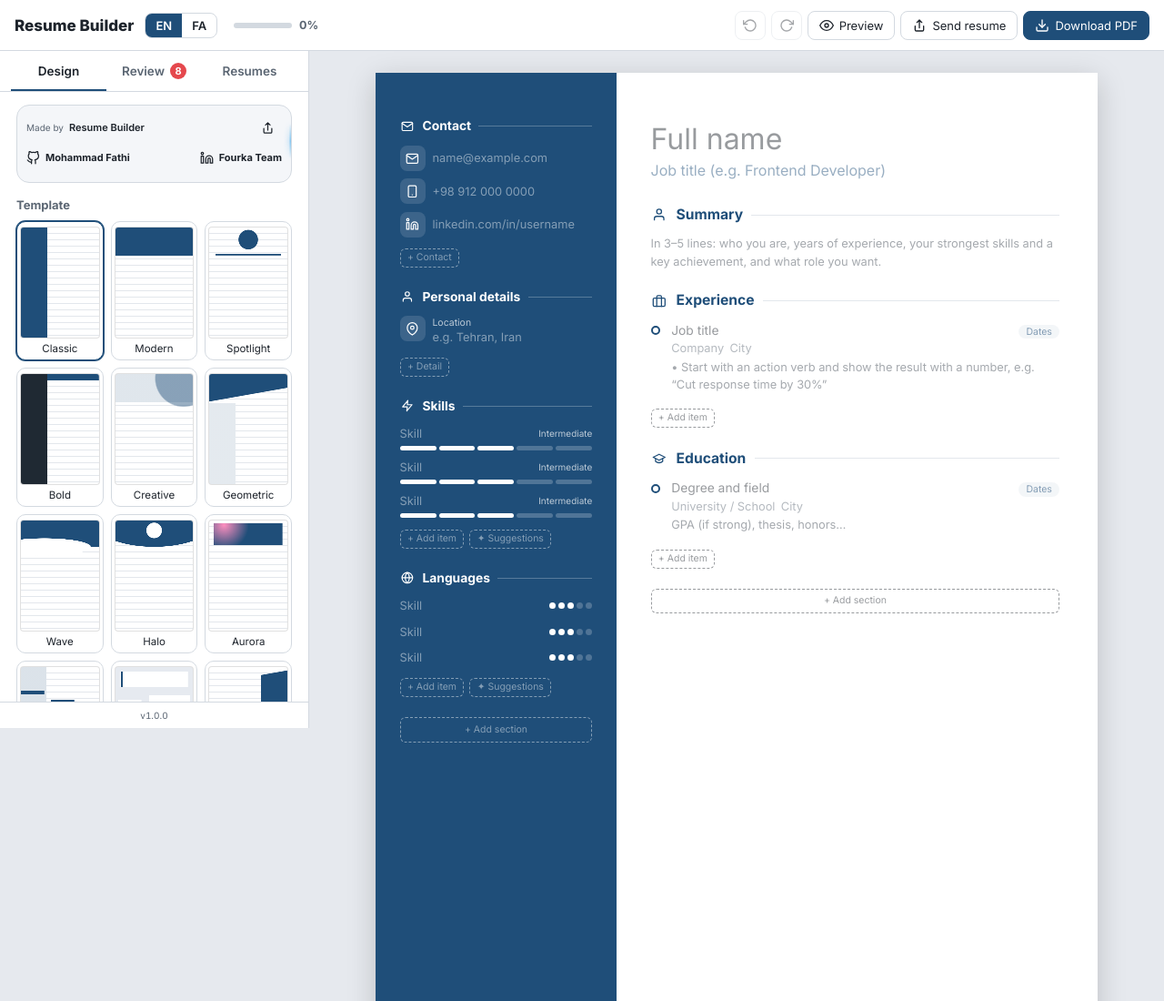
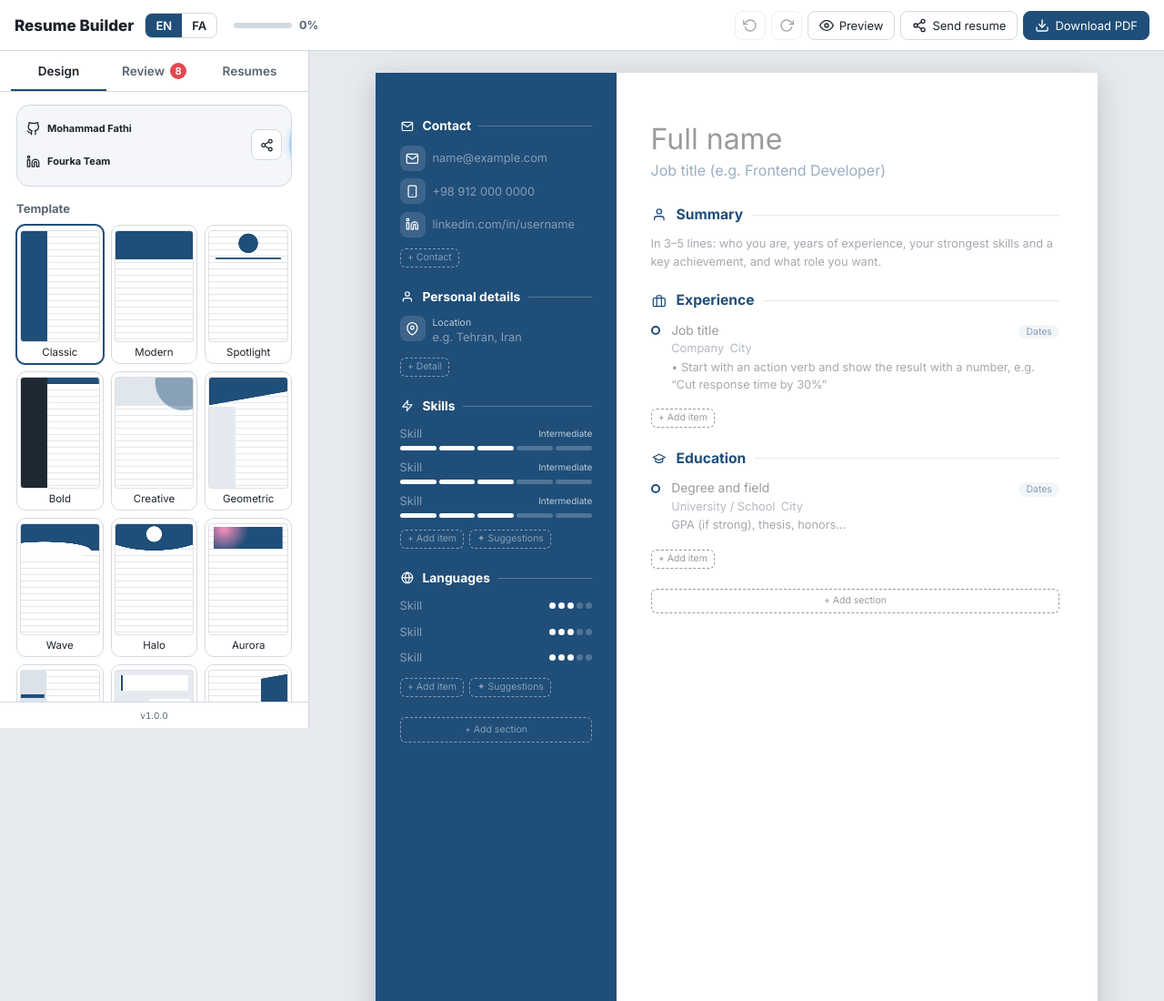
Before and after one commit to MrRomof/resume-builder, a plain HTML site: page index.html in a window 1280 px wide. Shown: the top 1100 px of the page at 91% size. Drawn offline with Linux system fonts and the light colour scheme.

Commit message:
style: simplify creator card and use connected-circle share icons

```diff
--- a/index.html
+++ b/index.html
@@ -25,7 +25,7 @@
     <button type="button" class="icon-btn" id="btnRedo" data-tt="redo"><svg viewBox="0 0 24 24" fill="none" stroke="currentColor" stroke-width="2" stroke-linecap="round" stroke-linejoin="round"><polyline points="23 4 23 10 17 10"/><path d="M20.49 15a9 9 0 1 1-2.12-9.36L23 10"/></svg></button>
     <button type="button" id="btnPreview"><svg viewBox="0 0 24 24" fill="none" stroke="currentColor" stroke-width="2" stroke-linecap="round" stroke-linejoin="round"><path d="M1 12s4-8 11-8 11 8 11 8-4 8-11 8-11-8-11-8z"/><circle cx="12" cy="12" r="3"/></svg><span class="lbl"></span></button>
     <button type="button" id="btnPanel" class="panel-toggle"><svg viewBox="0 0 24 24" fill="none" stroke="currentColor" stroke-width="2" stroke-linecap="round" stroke-linejoin="round"><line x1="4" y1="21" x2="4" y2="14"/><line x1="4" y1="10" x2="4" y2="3"/><line x1="12" y1="21" x2="12" y2="12"/><line x1="12" y1="8" x2="12" y2="3"/><line x1="20" y1="21" x2="20" y2="16"/><line x1="20" y1="12" x2="20" y2="3"/><line x1="1" y1="14" x2="7" y2="14"/><line x1="9" y1="8" x2="15" y2="8"/><line x1="17" y1="16" x2="23" y2="16"/></svg><span class="lbl" data-t="panel"></span><span class="check-badge" hidden></span></button>
-    <button type="button" id="shareResume"><svg viewBox="0 0 24 24" fill="none" stroke="currentColor" stroke-width="2" stroke-linecap="round" stroke-linejoin="round" aria-hidden="true"><path d="M12 16V3m-4 4 4-4 4 4M5 13v6a2 2 0 0 0 2 2h10a2 2 0 0 0 2-2v-6"/></svg><span class="lbl"></span></button>
+    <button type="button" id="shareResume"><svg viewBox="0 0 24 24" fill="none" stroke="currentColor" stroke-width="2" stroke-linecap="round" stroke-linejoin="round" aria-hidden="true"><circle cx="18" cy="5" r="3"/><circle cx="6" cy="12" r="3"/><circle cx="18" cy="19" r="3"/><path d="m8.6 10.5 6.8-4M8.6 13.5l6.8 4"/></svg><span class="lbl"></span></button>
     <button type="button" id="btnPrint" class="primary"><svg viewBox="0 0 24 24" fill="none" stroke="currentColor" stroke-width="2" stroke-linecap="round" stroke-linejoin="round"><path d="M21 15v4a2 2 0 0 1-2 2H5a2 2 0 0 1-2-2v-4"/><polyline points="7 10 12 15 17 10"/><line x1="12" y1="15" x2="12" y2="3"/></svg><span class="lbl" data-t="pdf"></span></button>
   </div>
 </header>
--- a/js/community.js
+++ b/js/community.js
@@ -3,23 +3,21 @@ const APP_VERSION = '1.0.0';
 const PUBLIC_SITE = 'https://mrromof.github.io/resume-builder/';
 const communityText = (fa, en) => lang() === 'fa' ? fa : en;
 function creatorLink(label, url, iconName) {
-  return h('a', { href: url, target: '_blank', rel: 'noopener noreferrer' }, iconName ? icon(iconName) : null, label);
+  return h('a', { href: url, target: '_blank', rel: 'noopener noreferrer' }, iconName ? icon(iconName) : null, h('span', { class: 'creator-name' }, label));
 }
 function shareIcon() {
   const span = h('span', { class: 'ic', 'aria-hidden': 'true' });
-  span.innerHTML = '<svg viewBox="0 0 24 24" fill="none" stroke="currentColor" stroke-width="2" stroke-linecap="round" stroke-linejoin="round"><path d="M12 16V3m-4 4 4-4 4 4M5 13v6a2 2 0 0 0 2 2h10a2 2 0 0 0 2-2v-6"/></svg>';
+  span.innerHTML = '<svg viewBox="0 0 24 24" fill="none" stroke="currentColor" stroke-width="2" stroke-linecap="round" stroke-linejoin="round"><circle cx="18" cy="5" r="3"/><circle cx="6" cy="12" r="3"/><circle cx="18" cy="19" r="3"/><path d="m8.6 10.5 6.8-4M8.6 13.5l6.8 4"/></svg>';
   return span;
 }
 function renderCommunity() {
   const shareLabel = communityText('اشتراک سایت', 'Share website');
   const card = h('div', { class: 'creator-card' },
-    h('div', { class: 'creator-heading' },
-      h('span', { class: 'made-by' }, communityText('ساخته‌شده توسط', 'Made by')),
-      h('button', { type: 'button', class: 'site-copy', id: 'copySite', onclick: copySite, title: communityText('کپی آدرس سایت', 'Copy website address') }, 'Resume Builder'),
+    h('div', { class: 'creator-layout' },
+      h('div', { class: 'creator-people' },
+        creatorLink('Mohammad Fathi', 'https://github.com/MrRomof', 'github'),
+        creatorLink('Fourka Team', 'https://www.linkedin.com/company/fourka/', 'linkedin')),
       h('button', { type: 'button', class: 'site-share', id: 'shareSite', onclick: shareSite, title: shareLabel, 'aria-label': shareLabel }, shareIcon())),
-    h('div', { class: 'creator-people' },
-      creatorLink('Mohammad Fathi', 'https://github.com/MrRomof', 'github'),
-      creatorLink('Fourka Team', 'https://www.linkedin.com/company/fourka/', 'linkedin')),
     h('span', { class: 'copy-feedback', id: 'copyFeedback', role: 'status', hidden: '' }));
   fill($('#community'), card);
   $('#appVersion').textContent = `v${APP_VERSION}`;
--- a/style.css
+++ b/style.css
@@ -1010,19 +1010,17 @@ span.f { display: inline-block; }
 /* Shared card above every sidebar tab; never part of the resume document. */
 .community { margin: 8px 0 2px; }
 .creator-card { --shine-color: #9dd7ff70; --orbit-color: #89c8f0; position: relative; isolation: isolate; min-width: 0; padding: 8px 10px 10px; border: 1px solid var(--app-border); border-radius: 14px; background: var(--app-soft); overflow: hidden; }
-.creator-heading { display: flex; align-items: center; gap: 6px; color: var(--app-muted); font-size: 10px; }
-.made-by { flex: none; }
-.site-copy, .site-share { font: inherit; border: 0; background: transparent; color: var(--app-ink); cursor: pointer; position: relative; z-index: 1; }
-.site-copy { min-width: 0; padding: 8px 0; font-size: 11px; font-weight: 600; }
-.site-copy:hover { text-decoration: underline; text-underline-offset: 3px; }
-.site-share { margin-inline-start: auto; width: 32px; height: 32px; flex: none; display: inline-flex; align-items: center; justify-content: center; border-radius: 7px; }
+.creator-layout { display: grid; grid-template-columns: minmax(0, 1fr) 34px; align-items: center; gap: 14px; direction: ltr; }
+.site-share { font: inherit; border: 1px solid var(--app-border); background: var(--app-surface); color: var(--app-ink); cursor: pointer; position: relative; z-index: 1; width: 34px; height: 34px; display: inline-flex; align-items: center; justify-content: center; border-radius: 8px; }
 .site-share:hover { background: var(--app-border); }
 .community .ic { display: inline-flex; width: 15px; height: 15px; flex: none; }
 .community .ic svg { width: 100%; height: 100%; }
-.creator-people { display: flex; flex-wrap: wrap; align-items: center; justify-content: space-between; gap: 2px 10px; }
-.creator-people a { display: inline-flex; align-items: center; gap: 6px; min-height: 34px; font-size: 11px; font-weight: 650; direction: ltr; }
+.creator-people { display: flex; flex-direction: column; align-items: flex-start; gap: 2px; }
+.creator-people a { display: inline-flex; align-items: flex-end; gap: 8px; min-height: 34px; padding: 9px 0; font-size: 11px; line-height: 15px; font-weight: 650; direction: ltr; }
+.creator-name { position: relative; line-height: 15px; }
 .community a { color: var(--app-ink); text-decoration: none; position: relative; z-index: 1; }
-.community a:hover { text-decoration: underline; text-underline-offset: 4px; }
+.creator-name::after { content: ''; position: absolute; left: 0; right: 0; bottom: -4px; height: 1px; background: currentColor; opacity: 0; }
+.community a:hover .creator-name::after, .community a:focus-visible .creator-name::after { opacity: 1; }
 .community a:focus-visible, .community button:focus-visible { outline: 2px solid var(--accent); outline-offset: 2px; }
 .copy-feedback { display: block; width: fit-content; max-width: 100%; margin-top: 6px; padding: 4px 8px; border-radius: 6px; background: var(--app-surface); color: var(--app-ink); font-size: 11px; border: 1px solid var(--app-border); }
 .copy-feedback[hidden] { display: none; }
```
Also changed, not shown: 1 other file.
